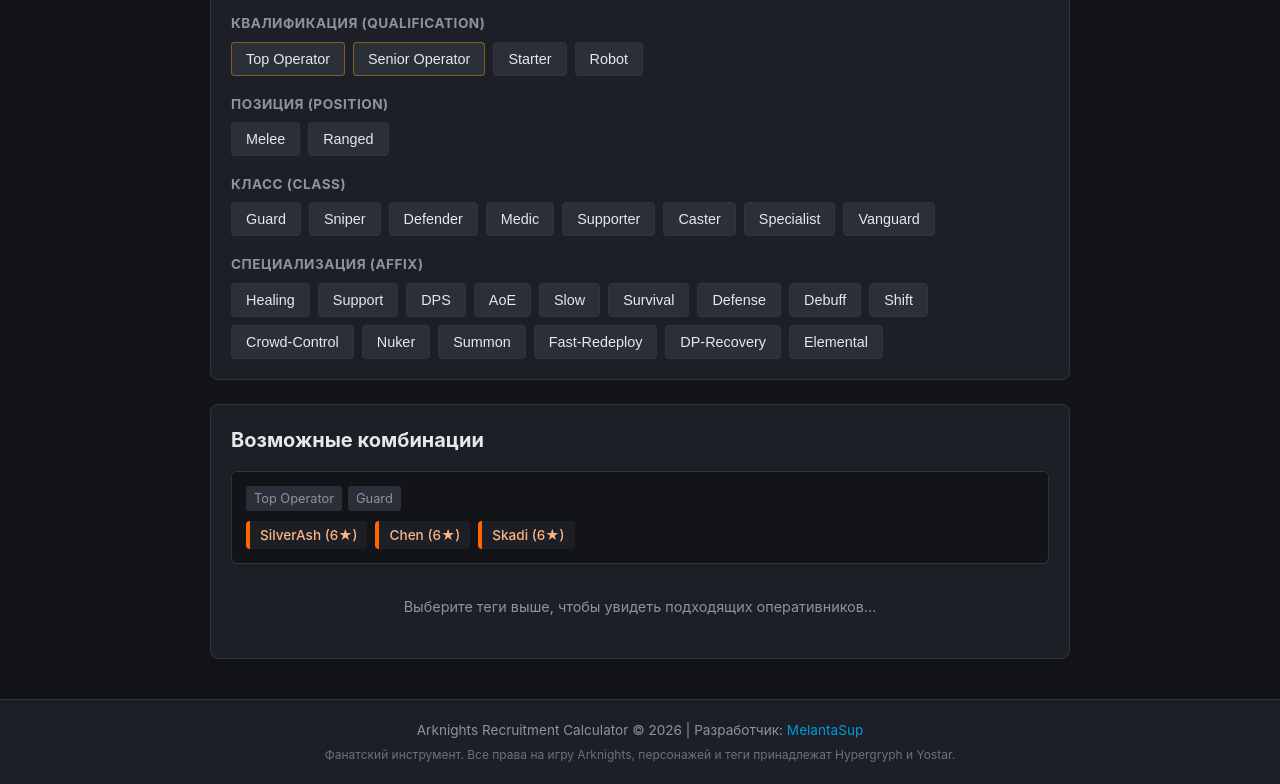
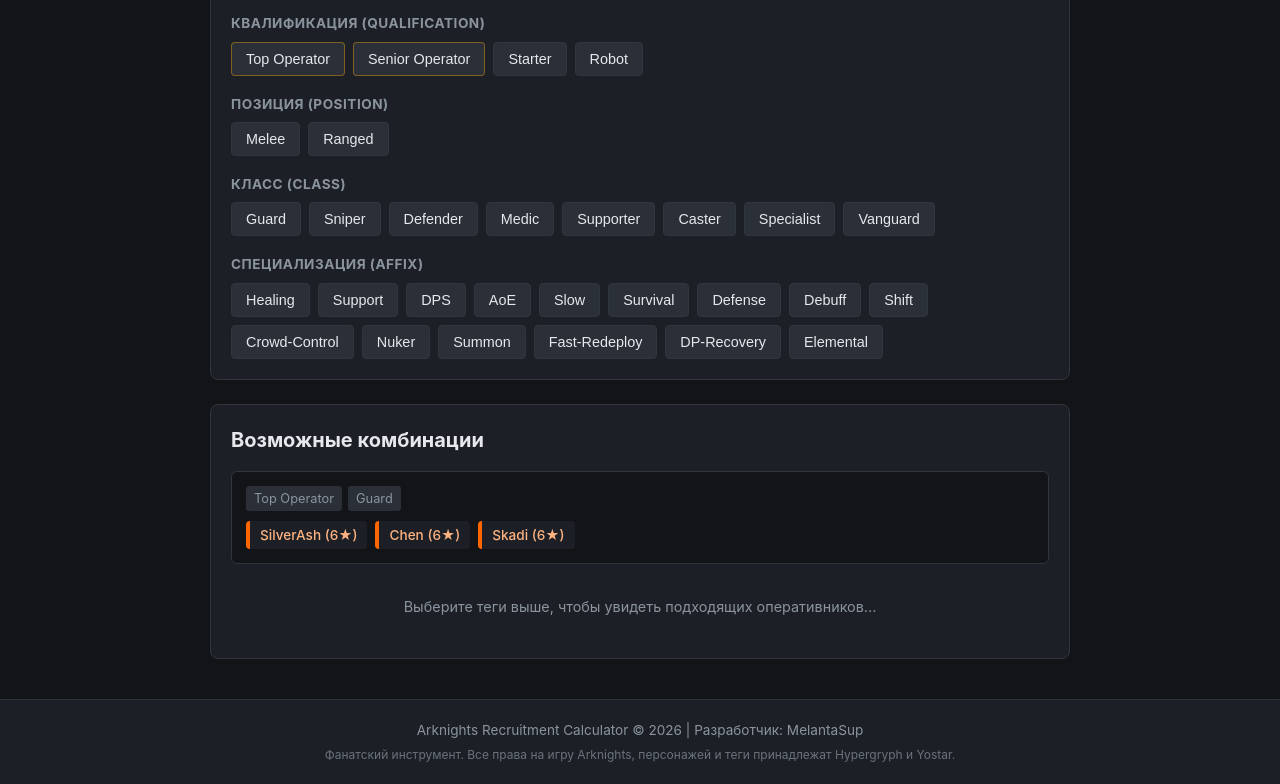
Before and after one commit to MelantaSup/arknightsrecruting, a website: page index.html in a window 1280 px wide. Shown: the part 211-995 px from the top of the page. Drawn offline with Linux system fonts and the light colour scheme.

Commit message:
Update index.html

```diff
--- a/index.html
+++ b/index.html
@@ -103,7 +103,7 @@
     </main>
         <footer class="footer">
         <div class="container footer-content">
-            <p>Arknights Recruitment Calculator &copy; 2026 | Разработчик: <a href="https://github.com" target="_blank" rel="noopener noreferrer">MelantaSup</a></p>
+            <p>Arknights Recruitment Calculator &copy; 2026 | Разработчик: MelantaSup</p>
             <p class="disclaimer">Фанатский инструмент. Все права на игру Arknights, персонажей и теги принадлежат Hypergryph и Yostar.</p>
         </div>
         </footer>
```
